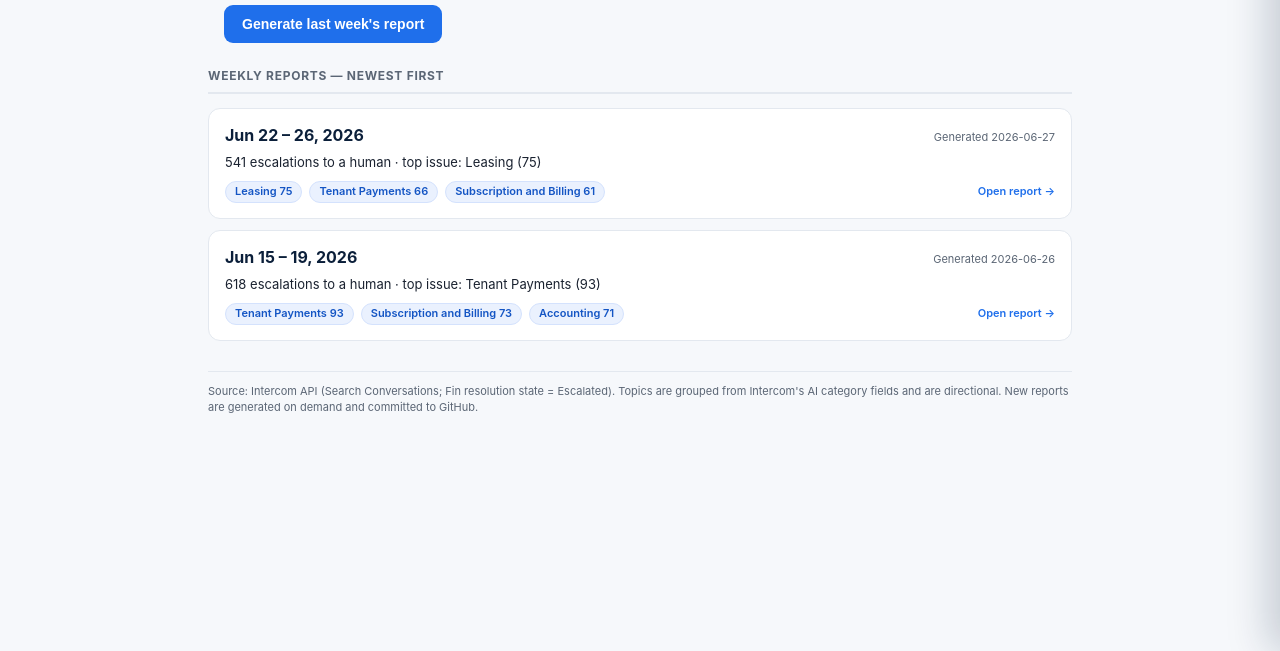
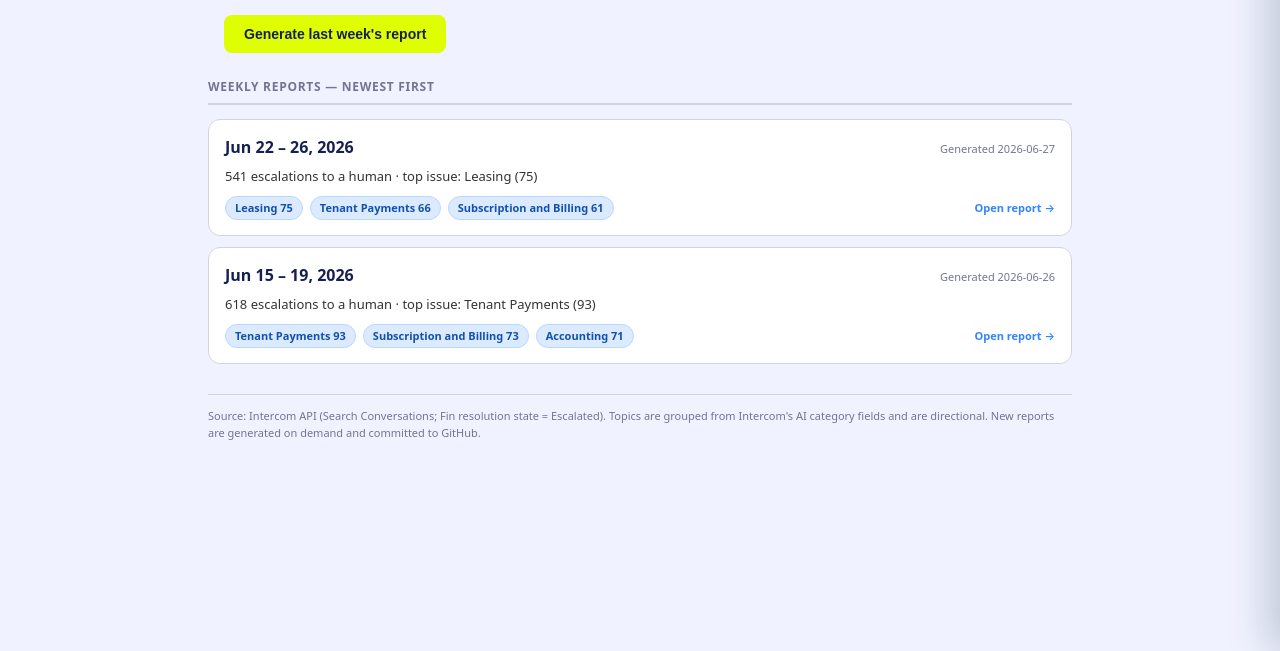
Before and after one commit to shuang-dl/human-escape-highlights, a website: page index.html in a window 1280 px wide. Shown: the part 149-800 px from the top of the page. Drawn offline with Linux system fonts and the light colour scheme.

Commit message:
Add files via upload
design changes

```diff
--- a/index.html
+++ b/index.html
@@ -6,12 +6,13 @@
 <title>Weekly Support AI Insights — Hub</title>
 <style>
   :root{
-    --navy:#0b1f3a; --blue:#1f6feb; --blue-soft:#eaf1fe;
-    --ink:#1a2230; --muted:#5b6675; --line:#e3e8ef; --bg:#f6f8fb;
-    --green:#1f9d6b; --amber:#c98a00; --red:#d64545; --card:#ffffff;
+    --navy:#162050; --blue:#3185fc; --blue-soft:#dbeaff;
+    --ink:#333333; --muted:#727494; --line:#d0d5dd; --bg:#f0f3ff;
+    --green:#01cc74; --amber:#f29a16; --red:#dd2686; --card:#ffffff;
+    --cta:#dffe02; --cta-hover:#c4de08;
   }
   *{box-sizing:border-box;}
-  body{margin:0;font-family:-apple-system,BlinkMacSystemFont,"Segoe UI",Roboto,Helvetica,Arial,sans-serif;color:var(--ink);background:var(--bg);line-height:1.45;font-size:14px;}
+  body{margin:0;font-family:system-ui,-apple-system,"Segoe UI",Roboto,Oxygen,Ubuntu,Cantarell,"Helvetica Neue",sans-serif;color:var(--ink);background:var(--bg);line-height:1.6;font-size:14px;}
   .wrap{max-width:920px;margin:0 auto;padding:30px 28px 60px;}
 
   header.hub-head{border-left:6px solid var(--blue);padding:4px 0 4px 16px;margin-bottom:6px;}
@@ -20,26 +21,26 @@
   header.hub-head p{margin:0;font-size:13px;color:var(--muted);max-width:680px;}
 
   .toolbar{display:flex;align-items:center;gap:14px;flex-wrap:wrap;margin:18px 0 4px;padding-left:16px;}
-  .btn{background:var(--blue);color:#fff;border:none;border-radius:9px;padding:11px 18px;font-size:14px;font-weight:600;cursor:pointer;transition:background .15s,opacity .15s;}
-  .btn:hover{background:#1559c0;}
+  .btn{background:var(--cta);color:var(--navy);border:none;border-radius:8px;padding:11px 20px;font-size:14px;font-weight:600;cursor:pointer;transition:background .15s,opacity .15s;}
+  .btn:hover{background:var(--cta-hover);}
   .btn:disabled{opacity:.6;cursor:default;}
   .status{font-size:12.5px;color:var(--muted);}
   .status.err{color:var(--red);} .status.ok{color:var(--green);}
 
-  .note{margin:10px 0 0 16px;font-size:12px;color:var(--muted);background:var(--blue-soft);border:1px solid #d4e2fd;border-radius:9px;padding:10px 12px;max-width:680px;display:none;}
+  .note{margin:10px 0 0 16px;font-size:12px;color:var(--ink);background:var(--blue-soft);border:1px solid #b9d8ff;border-radius:10px;padding:10px 12px;max-width:680px;display:none;}
   .note.show{display:block;} .note b{color:var(--navy);}
 
   h2.list-title{font-size:12px;text-transform:uppercase;letter-spacing:.06em;color:var(--muted);border-bottom:2px solid var(--line);padding-bottom:7px;margin:24px 0 14px;}
 
   .entry{display:block;width:100%;text-align:left;cursor:pointer;background:var(--card);border:1px solid var(--line);border-radius:12px;padding:15px 16px;margin-bottom:11px;font:inherit;color:inherit;transition:border-color .15s,box-shadow .15s,transform .05s;}
-  .entry:hover{border-color:var(--blue);box-shadow:0 3px 14px rgba(31,111,235,.10);}
+  .entry:hover{border-color:var(--blue);}
   .entry:active{transform:translateY(1px);}
   .entry-top{display:flex;align-items:baseline;justify-content:space-between;gap:12px;}
   .entry-week{font-size:16px;font-weight:700;color:var(--navy);}
   .entry-gen{font-size:11px;color:var(--muted);white-space:nowrap;}
   .entry-headline{font-size:13px;color:var(--ink);margin:6px 0 9px;}
   .chips{display:flex;gap:7px;flex-wrap:wrap;align-items:center;}
-  .chip{font-size:11px;background:var(--blue-soft);color:#1455c4;border:1px solid #d4e2fd;border-radius:999px;padding:2px 9px;font-weight:600;}
+  .chip{font-size:11px;background:var(--blue-soft);color:#1251ad;border:1px solid #b9d8ff;border-radius:999px;padding:2px 9px;font-weight:600;}
   .entry-cue{font-size:11px;color:var(--blue);font-weight:600;margin-left:auto;}
 
   .empty{color:var(--muted);font-size:13px;padding:18px;border:1px dashed var(--line);border-radius:10px;}
```
